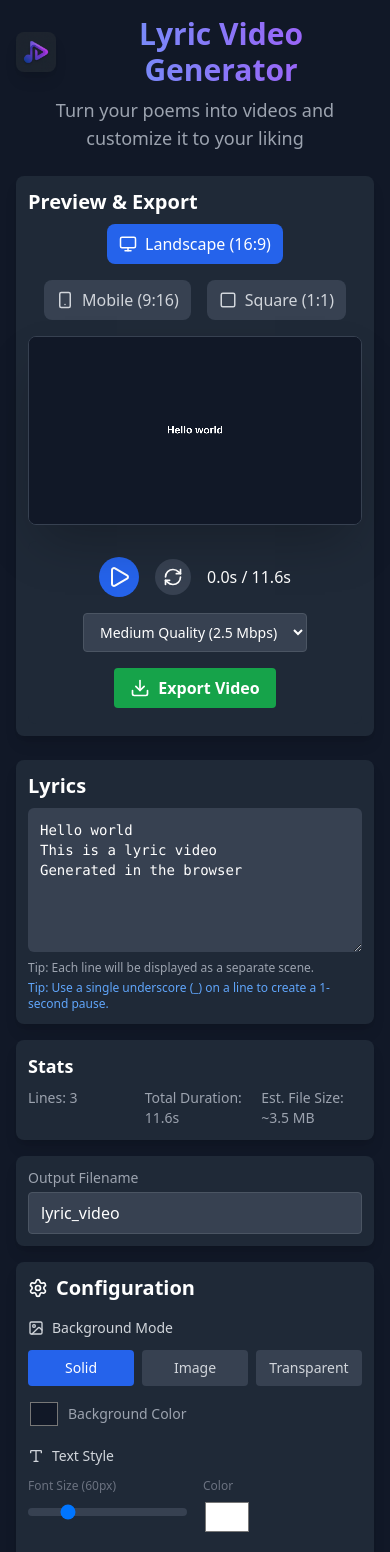
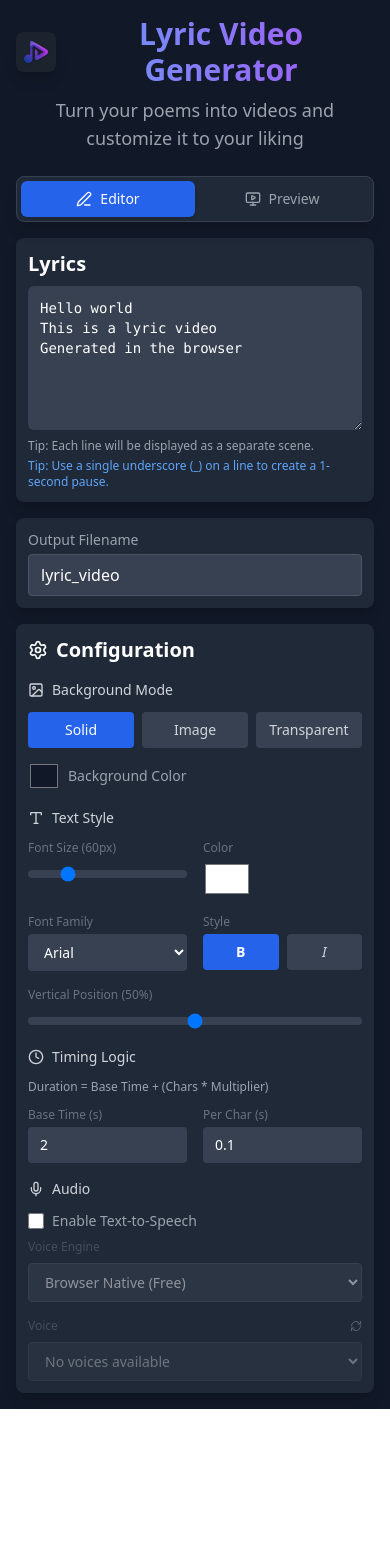
Before and after one commit to RDjarbeng/lyrics-generator-for-Web, a React (Vite) app in the folder web_app/: page / in a window 390 px wide. Shown: the top 1552 px of the page. After the commit the page ends 1409 px from the top, so only its background shows below. Built offline with nearby package versions, Linux system fonts and the light colour scheme.

Commit message:
update page to use mobile tab on mobile

```diff
--- a/web_app/src/App.jsx
+++ b/web_app/src/App.jsx
@@ -2,10 +2,12 @@ import React, { useState, useEffect, useMemo } from 'react';
 import LyricInput from './components/LyricInput';
 import ConfigPanel from './components/ConfigPanel';
 import PreviewCanvas from './components/PreviewCanvas';
+import MobileTabControl from './components/MobileTabControl';
 import { parseLyrics } from './utils/lyricUtils';
 
 function App() {
   const [lyricsText, setLyricsText] = useState("Hello world\nThis is a lyric video\nGenerated in the browser");
+  const [activeMobileTab, setActiveMobileTab] = useState('editor'); // 'editor' | 'preview'
 
   const [settings, setSettings] = useState({
     bgMode: 'solid', // solid, image, transparent
@@ -68,15 +70,14 @@ function App() {
         <p className="text-gray-400 text-lg">Turn your poems into videos and customize it to your liking</p>
       </div>
 
-      <div className="max-w-7xl mx-auto grid grid-cols-1 lg:grid-cols-12 gap-6 lg:gap-8 relative">
-        {/* Left Panel: Controls (4 cols) - Order 2 on mobile */}
-        <div className="lg:col-span-4 space-y-4 lg:space-y-6 order-2 lg:order-1">
+      <div className="max-w-7xl mx-auto">
+        {/* Mobile Tabs */}
+        <MobileTabControl activeTab={activeMobileTab} onTabChange={setActiveMobileTab} />
+
+        <div className="grid grid-cols-1 lg:grid-cols-12 gap-6 lg:gap-8 relative">
+          {/* Left Panel: Controls (4 cols) */}
+          <div className={`lg:col-span-4 space-y-4 lg:space-y-6 ${activeMobileTab === 'editor' ? 'block' : 'hidden lg:block'}`}>
             <LyricInput value={lyricsText} onChange={setLyricsText} />
-
-          {/* Stats on Mobile (placed after Lyrics) */}
-          <div className="block lg:hidden">
-            <StatsDisplay />
-          </div>
 
             <div className="bg-gray-800 p-3 lg:p-4 rounded-lg shadow-lg">
               <label className="block text-sm font-medium text-gray-400 mb-1">Output Filename</label>
@@ -94,15 +95,14 @@ function App() {
             />
           </div>
 
-        {/* Right Panel: Preview (8 cols) - Order 1 on mobile */}
-        <div className="lg:col-span-8 space-y-4 lg:space-y-6 lg:sticky lg:top-8 h-fit order-1 lg:order-2">
+          {/* Right Panel: Preview (8 cols) */}
+          <div className={`lg:col-span-8 space-y-4 lg:space-y-6 lg:sticky lg:top-8 h-fit ${activeMobileTab === 'preview' ? 'block' : 'hidden lg:block'}`}>
             <div className="bg-gray-800 p-3 lg:p-6 rounded-lg shadow-lg">
               <h2 className="text-xl font-semibold mb-2 lg:mb-4 text-white">Preview & Export</h2>
               <PreviewCanvas lyrics={parsedLyrics} settings={settings} onUpdateSettings={setSettings} filename={filename} />
             </div>
 
-          {/* Stats on Desktop (placed under Preview) */}
-          <div className="hidden lg:block">
+            {/* Stats Display - Show in Preview tab on mobile, or always on desktop */}
             <StatsDisplay />
           </div>
         </div>
```
Lines whose indentation alone changed are shown as unchanged.
